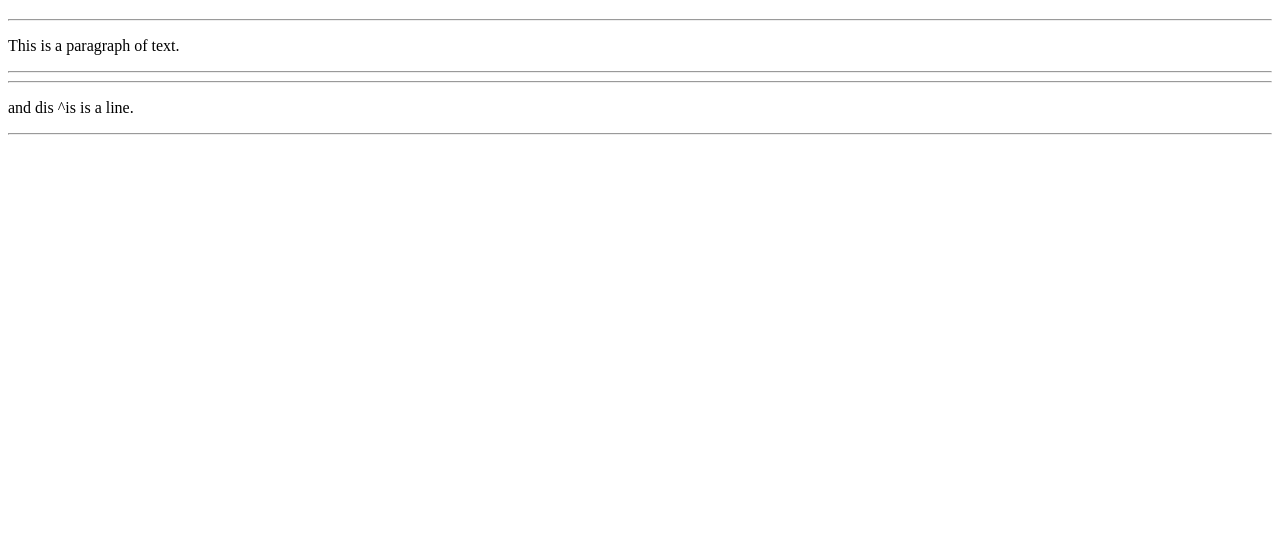
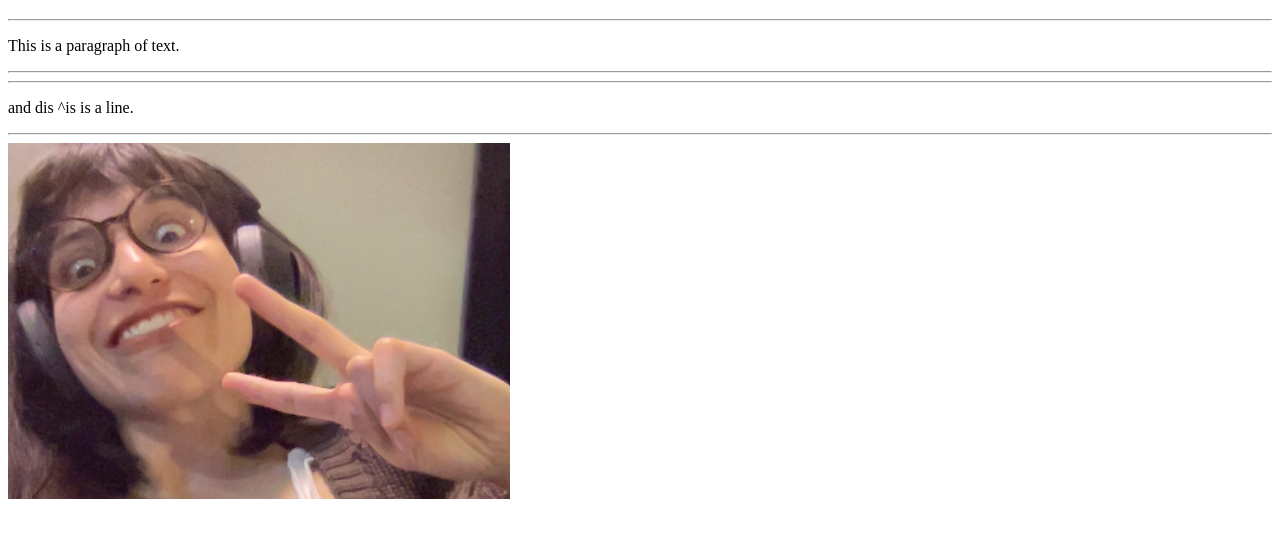
Before and after one commit to laurasofiariverasanchez/laurasofiariverasanchez.github.io, a plain HTML site: page index.html in a window 1280 px wide. Shown: the part 61-598 px from the top of the page. Drawn offline with Linux system fonts and the light colour scheme.

Commit message:
third commit: goregos

```diff
--- a/index.html
+++ b/index.html
@@ -13,5 +13,6 @@
     <hr />
     <p>and dis ^is is a line.</p>
     <hr />
+ <img src="goregouswoman.png" alt="lolette-gorgos">
 </body>
 </html>
```
Also changed, not shown: goregouswoman.png (added).
